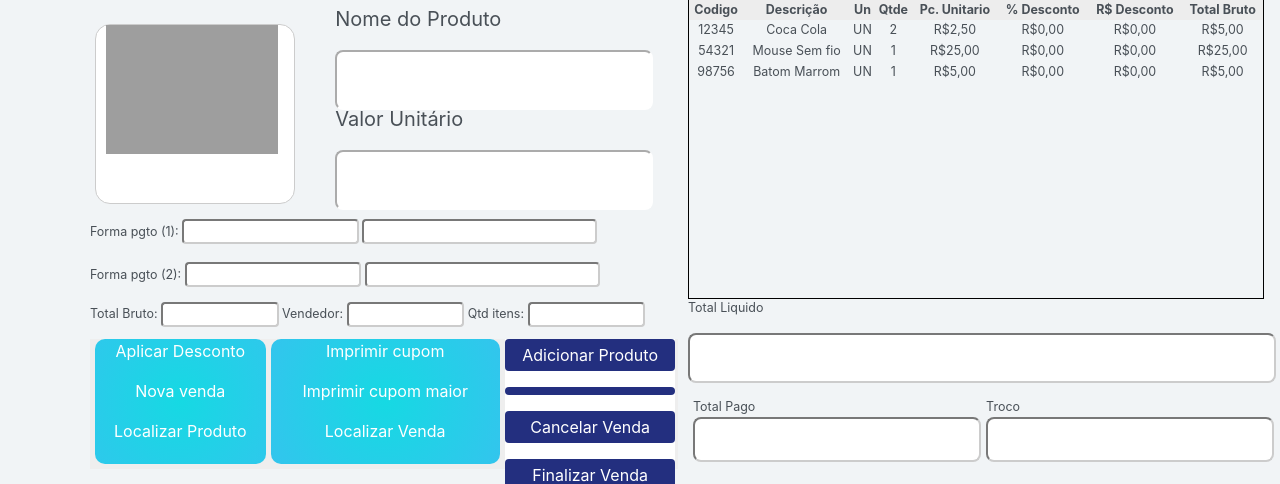
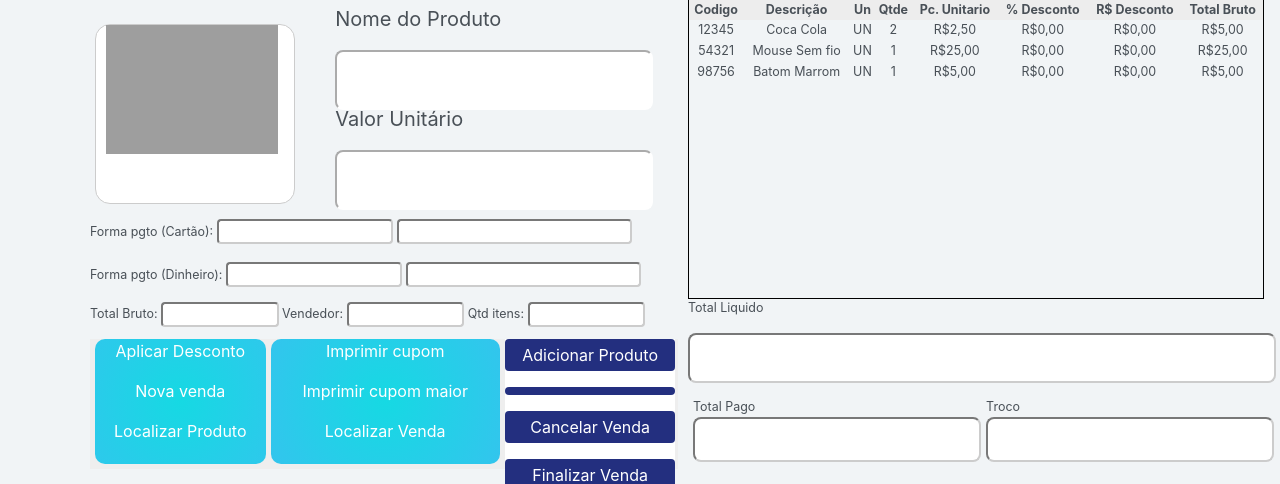
Before and after one commit to skymarkos7/estoque_junto, a PHP site: page /paginas/pdv.php in a window 1280 px wide. Shown: the part 929-1413 px from the top of the page. Run offline with PHP 8.4, Linux system fonts and the light colour scheme; the visitor is signed in with stand-in values (Sample User, id 1); data that the repository does not hold is empty; some libraries are stand-ins or nearby versions; some web fonts are replaced; grey boxes are pictures that could not be loaded.

Commit message:
varios nadas

```diff
--- a/paginas/pdv.php
+++ b/paginas/pdv.php
@@ -14,6 +14,7 @@ $produtos_nome = "SELECT * FROM produtos ORDER BY id DESC";
 $produtonome = mysqli_query($conn, $produtos_nome);
 
 ?>
+
 
 
 <!-- ----------------------------------FOMULARIO ONDE DIGITA O TEMO PARA PESQUISAR -->
@@ -64,8 +65,6 @@ $resultado_produto = mysqli_query($conn, $result_produto);
 <?php  } ?>
 
 <!-- --------------------------------------------------------------- FIM DOS RESULTADO BUSCADOS -->
-
-
 
 
 
@@ -149,14 +148,10 @@ $resultado_produto = mysqli_query($conn, $result_produto);
                         <option value="<?php echo $produtoo['id'] ?>"><?php echo $produtoo['nome_popular'] ?> / <?php echo $produtoo['nome_tecnico'] ?></option>
 
 
-
-
                         <?php
-            $varphp = $produtoo['preco'];
-                    ?>
-
-
-
+                        // salvando variável para ser usada pelo JavaScript - IDEAL É FAZER UM FOR CONTADOR COM ARRAY
+                        $varphp = $produtoo['preco'];
+                        ?>
 
 
 
@@ -193,17 +188,12 @@ $resultado_produto = mysqli_query($conn, $result_produto);
 
                 <div class="valor_produto_pdv">
                     <p>Valor Unitário</p>
-                    <input type="text" id="vlu"  name="valor_produto_pdv">
+                    <input type="text" id="valor_unitario" name="valor_produto_pdv">
                 </div>
             </div>
 
 
 
-
-            <script>
-var leitura = "<?php echo $varphp;?>";
-document.getElementById("vlu").value = leitura;
-            </script>
 
 
 
@@ -211,7 +201,7 @@ document.getElementById("vlu").value = leitura;
             <div class="formas_de_pagamentos_e_outros">
 
                 <div class="forma1">
-                    <a>Forma pgto (1): </a>
+                    <a>Forma pgto (Cartão): </a>
 
                     <input class="forma_input1" type="text" name="forma_de_pgto">
 
@@ -223,7 +213,7 @@ document.getElementById("vlu").value = leitura;
                 <br>
 
                 <div class="forma2">
-                    <a>Forma pgto (2): </a>
+                    <a>Forma pgto (Dinheiro): </a>
                     <input class="forma_input1" type="text" name="forma_de_pgto2">
                     <input class="forma_input2" type="text" name="valor_forma_de_pgto2">
                 </div>
@@ -386,3 +376,20 @@ document.getElementById("vlu").value = leitura;
     square();
 </script>
 <!--------------------- fim código para selecionar os menus --------------------------------->
+
+
+
+
+
+
+
+<!-- capturando preço e mandando para imput -->
+<script>
+    var leitura = "<?php echo $varphp; ?>";
+    document.getElementById("valor_unitario").value = leitura;
+    //  alert = document.getElementById("select2--0d-container").value;
+    // let url = getElementById('select2--j2-container').innerText;
+    //alert(url);
+    // console.log(url);
+</script>
+<!---------------------FIM--------------------------->
```
